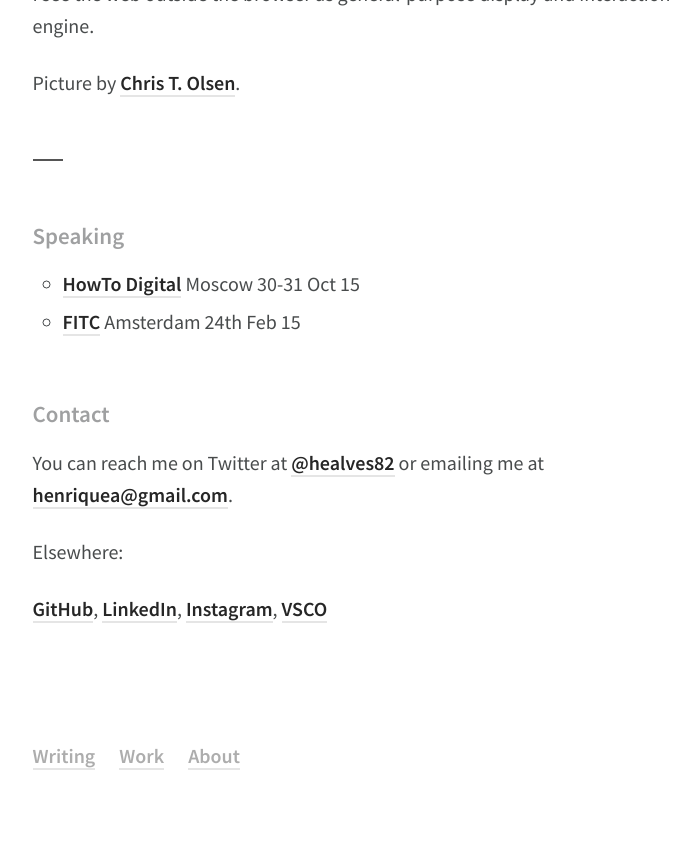
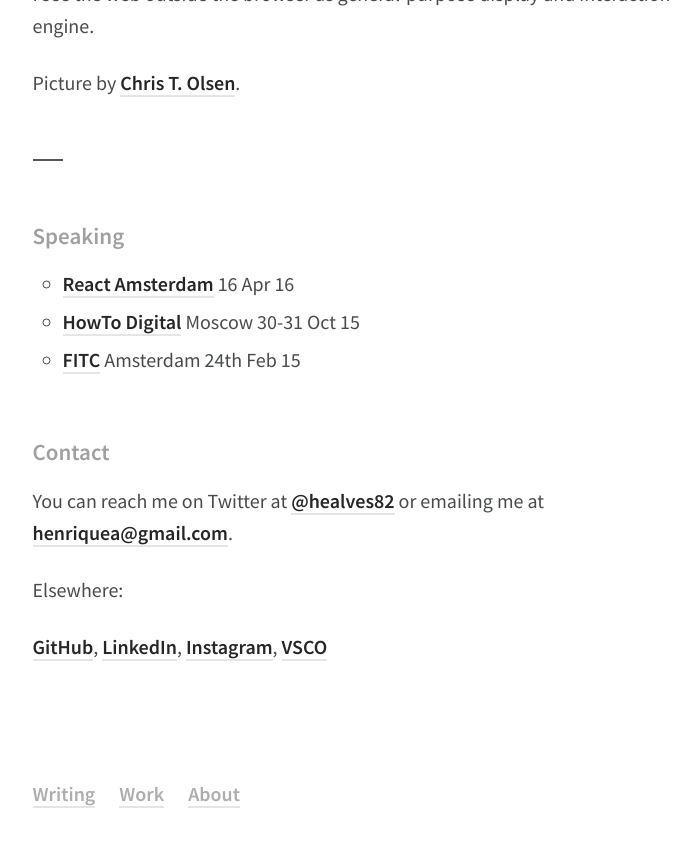
Before and after one commit to grifotv/henriquea.github.io, a Jekyll site: the page built from about.md, in a window 1280 px wide and 900 px high, scrolled down 1577 px. Shown: the top 847 px of the window, without its empty margins (265-965 px from the left). Built offline with Jekyll 4.4.1, drawn with Linux system fonts in a browser that asks for light colours.

Commit message:
Update about

```diff
--- a/about.md
+++ b/about.md
@@ -35,6 +35,7 @@ Picture by [Chris T. Olsen](https://twitter.com/ctolsen).
 
 ### Speaking
 
+- [React Amsterdam](http://react-amsterdam.com/#speakers) 16 Apr 16
 - [HowTo Digital](http://howtodigital.ru) Moscow 30-31 Oct 15
 - [FITC](http://fitc.ca/presentation/breaking-the-workflow/) Amsterdam 24th Feb 15
 
```
